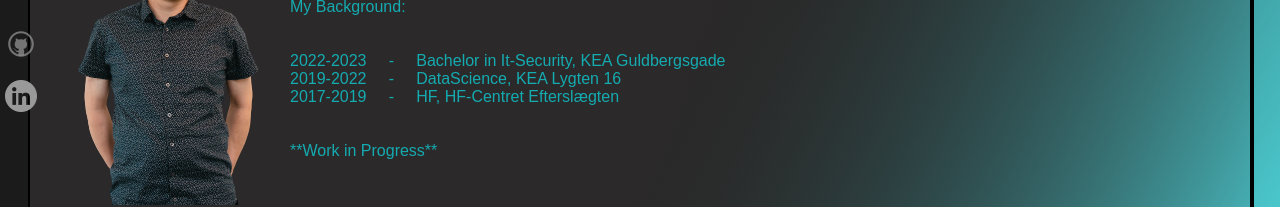
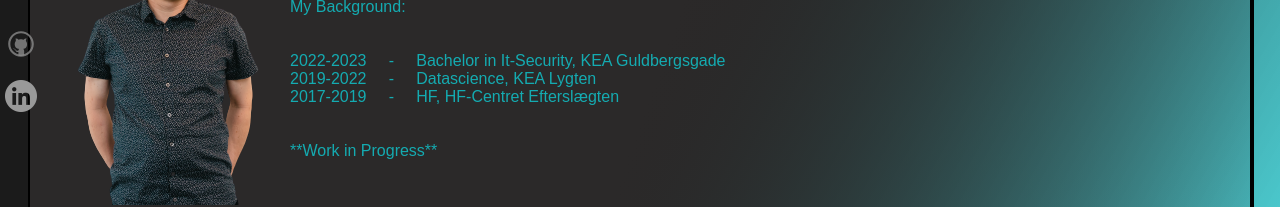
Before and after one commit to TPDs/mic-port, a SvelteKit app: page /aboutme in a window 1280 px wide. Shown: the part 330-537 px from the top of the page. Built offline with nearby package versions, Linux system fonts and the light colour scheme.

Commit message:
last one

```diff
--- a/src/routes/aboutme/+page.svelte
+++ b/src/routes/aboutme/+page.svelte
@@ -30,7 +30,7 @@
 		</a> <br />
 		2019-2022 &nbsp &nbsp - &nbsp &nbsp
 		<a href="https://kea.dk/uddannelser/erhvervsakademi/datamatiker">
-			DataScience, KEA Lygten 16
+			Datascience, KEA Lygten
 		</a> <br />
 		2017-2019 &nbsp &nbsp - &nbsp &nbsp HF, HF-Centret Efterslægten <br />
 		<br /><br />
```
